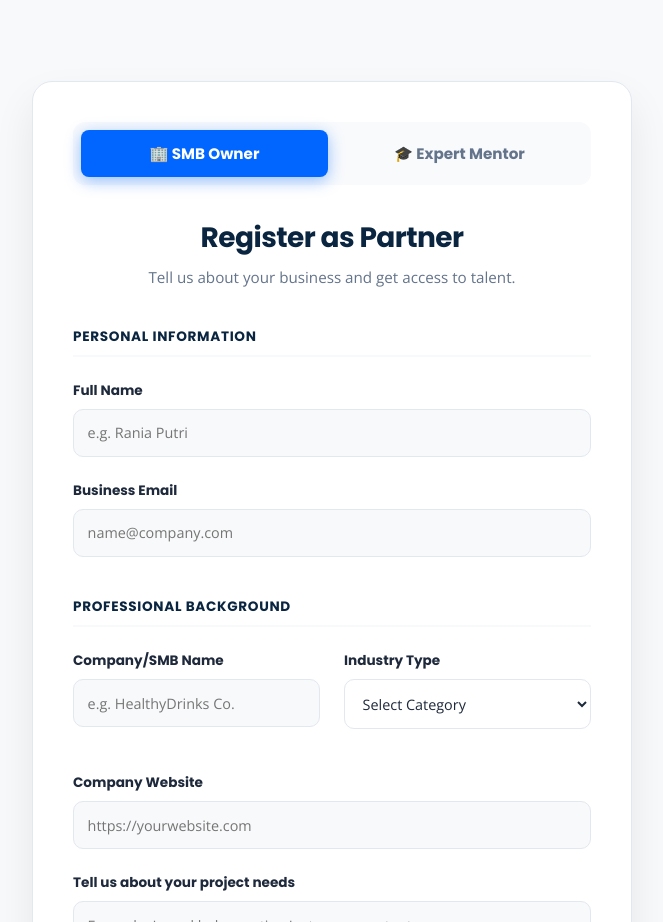
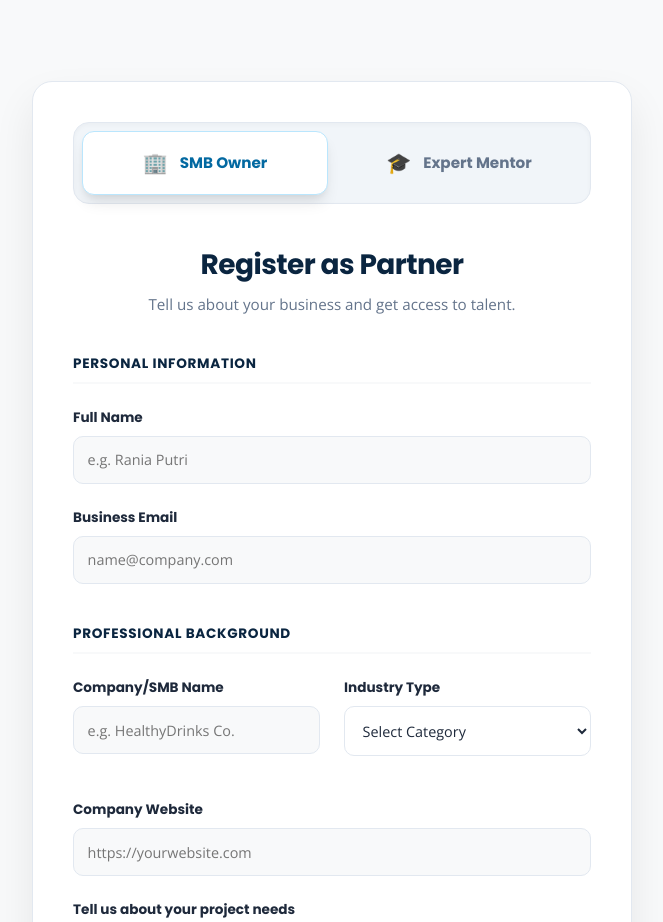
Before and after one commit to peepogame/avyra-marketplace, a website built with Vite: page partner.html in a window 1280 px wide. Shown: the part 2280-3202 px from the top of the page, without its empty margins (308-971 px from the left). Built offline with nearby package versions, Linux system fonts and the light colour scheme.

Commit message:
design: beautify role selection buttons with modern segmented control

```diff
--- a/partner.html
+++ b/partner.html
@@ -137,6 +137,55 @@
       padding: 1rem 2rem;
     }
 
+    .role-selection-container {
+      background: #f1f5f9;
+      padding: 0.5rem;
+      border-radius: 16px;
+      display: flex;
+      gap: 0.5rem;
+      margin-bottom: 2.5rem;
+      border: 1px solid var(--color-border);
+      box-shadow: inset 0 2px 4px rgba(0,0,0,0.03);
+    }
+
+    .role-selection-btn {
+      flex: 1;
+      display: flex;
+      align-items: center;
+      justify-content: center;
+      gap: 0.75rem;
+      padding: 1rem;
+      border: 1px solid transparent;
+      border-radius: 12px;
+      font-family: var(--font-heading);
+      font-weight: 700;
+      font-size: 0.95rem;
+      cursor: pointer;
+      transition: all 0.3s cubic-bezier(0.4, 0, 0.2, 1);
+      background: transparent;
+      color: var(--color-text-muted);
+    }
+
+    .role-selection-btn:hover:not(.active) {
+      background: rgba(255, 255, 255, 0.6);
+      color: var(--color-text-dark);
+    }
+
+    .role-selection-btn.active {
+      background: #ffffff;
+      box-shadow: 0 10px 15px -3px rgba(0, 0, 0, 0.1), 0 4px 6px -2px rgba(0, 0, 0, 0.05);
+    }
+
+    .role-selection-btn.active#btn-smb {
+      color: #0369a1;
+      border-color: #bae6fd;
+    }
+
+    .role-selection-btn.active#id-expert {
+      color: #7e22ce;
+      border-color: #e9d5ff;
+    }
+
     @media (max-width: 900px) {
       .dual-path-section {
         padding: 3rem 0;
@@ -180,6 +229,15 @@
         height: 48px !important;
         font-size: 1.5rem !important;
         margin-bottom: 1rem !important;
+      }
+
+      .role-selection-container {
+        flex-direction: column;
+        padding: 0.4rem;
+      }
+
+      .role-selection-btn {
+        padding: 0.85rem;
       }
     }
 
@@ -655,15 +713,16 @@
       <div class="register-card"
         style="background: white; border-radius: 20px; padding: 2.5rem; box-shadow: 0 20px 40px rgba(0,0,0,0.08); border: 1px solid var(--color-border);">
 
-        <!-- Role Selection (Exactly Above Form) -->
-        <div class="role-tabs"
-          style="display: flex; gap: 0.5rem; margin-bottom: 2rem; background: #f8fafc; padding: 0.5rem; border-radius: 12px;">
-          <button id="btn-smb" class="role-tab active" onclick="togglePartnerRole('smb')"
-            style="flex: 1; padding: 0.75rem; border-radius: 8px; border: none; font-weight: 700; cursor: pointer; transition: all 0.3s;">🏢
-            SMB Owner</button>
-          <button id="id-expert" class="role-tab" onclick="togglePartnerRole('expert')"
-            style="flex: 1; padding: 0.75rem; border-radius: 8px; border: none; font-weight: 700; cursor: pointer; transition: all 0.3s;">🎓
-            Expert Mentor</button>
+        <!-- Role Selection -->
+        <div class="role-selection-container">
+          <button id="btn-smb" class="role-selection-btn active" onclick="togglePartnerRole('smb')">
+            <span style="font-size: 1.25rem;">🏢</span>
+            <span>SMB Owner</span>
+          </button>
+          <button id="id-expert" class="role-selection-btn" onclick="togglePartnerRole('expert')">
+            <span style="font-size: 1.25rem;">🎓</span>
+            <span>Expert Mentor</span>
+          </button>
         </div>
 
         <h2 id="form-title"
@@ -851,14 +910,13 @@
       const inputSite = document.getElementById('p-site');
 
       if (role === 'expert') {
-        btnExpert.style.background = "var(--color-primary)";
-        btnExpert.style.color = "white";
-        btnSmb.style.background = "transparent";
-        btnSmb.style.color = "var(--color-text-dark)";
+        btnExpert.classList.add('active');
+        btnSmb.classList.remove('active');
 
         formTitle.innerText = "Become an Expert Mentor";
         formSub.innerText = "Complete the screening process to start validating talent.";
         btnSubmit.innerText = "Join as Expert Mentor";
+        btnSubmit.style.background = "#7e22ce";
         expertFields.style.display = "block";
         smbExtra.style.display = "none";
 
@@ -869,16 +927,15 @@
         lblSite.innerText = "LinkedIn / Portfolio URL";
         inputSite.placeholder = "https://linkedin.com/in/yourprofile";
       } else {
-        btnSmb.style.background = "var(--color-primary)";
-        btnSmb.style.color = "white";
-        btnExpert.style.background = "transparent";
-        btnExpert.style.color = "var(--color-text-dark)";
+        btnSmb.classList.add('active');
+        btnExpert.classList.remove('active');
 
         formTitle.innerText = "Register as Partner";
         formSub.innerText = "Tell us about your business and get access to talent.";
         btnSubmit.innerText = "Register as Partner";
+        btnSubmit.style.background = "var(--color-primary)";
+        smbExtra.style.display = "block";
         expertFields.style.display = "none";
-        smbExtra.style.display = "block";
 
         lblName.innerText = "Company/SMB Name";
         inputName.placeholder = "e.g. HealthyDrinks Co.";
```
